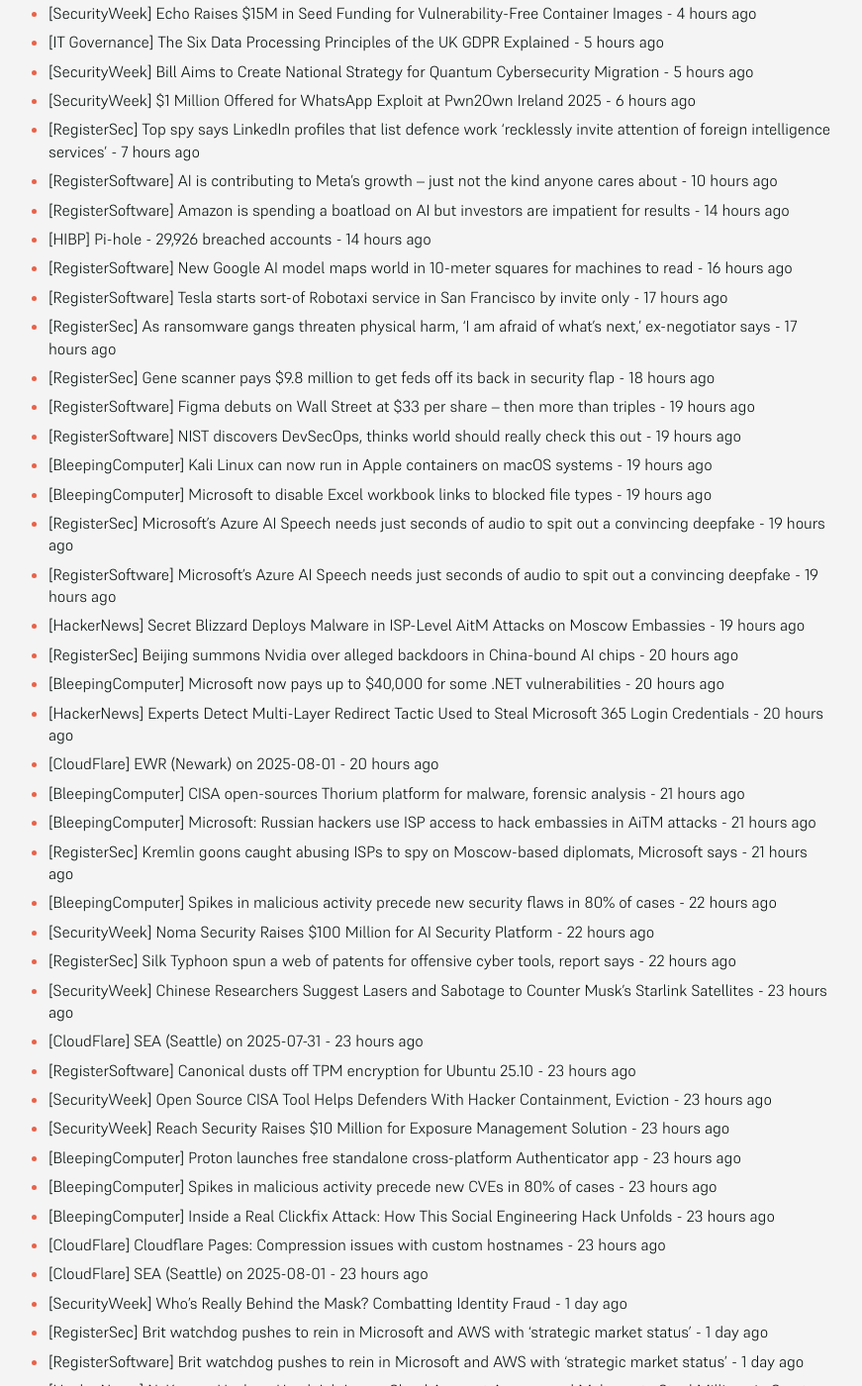
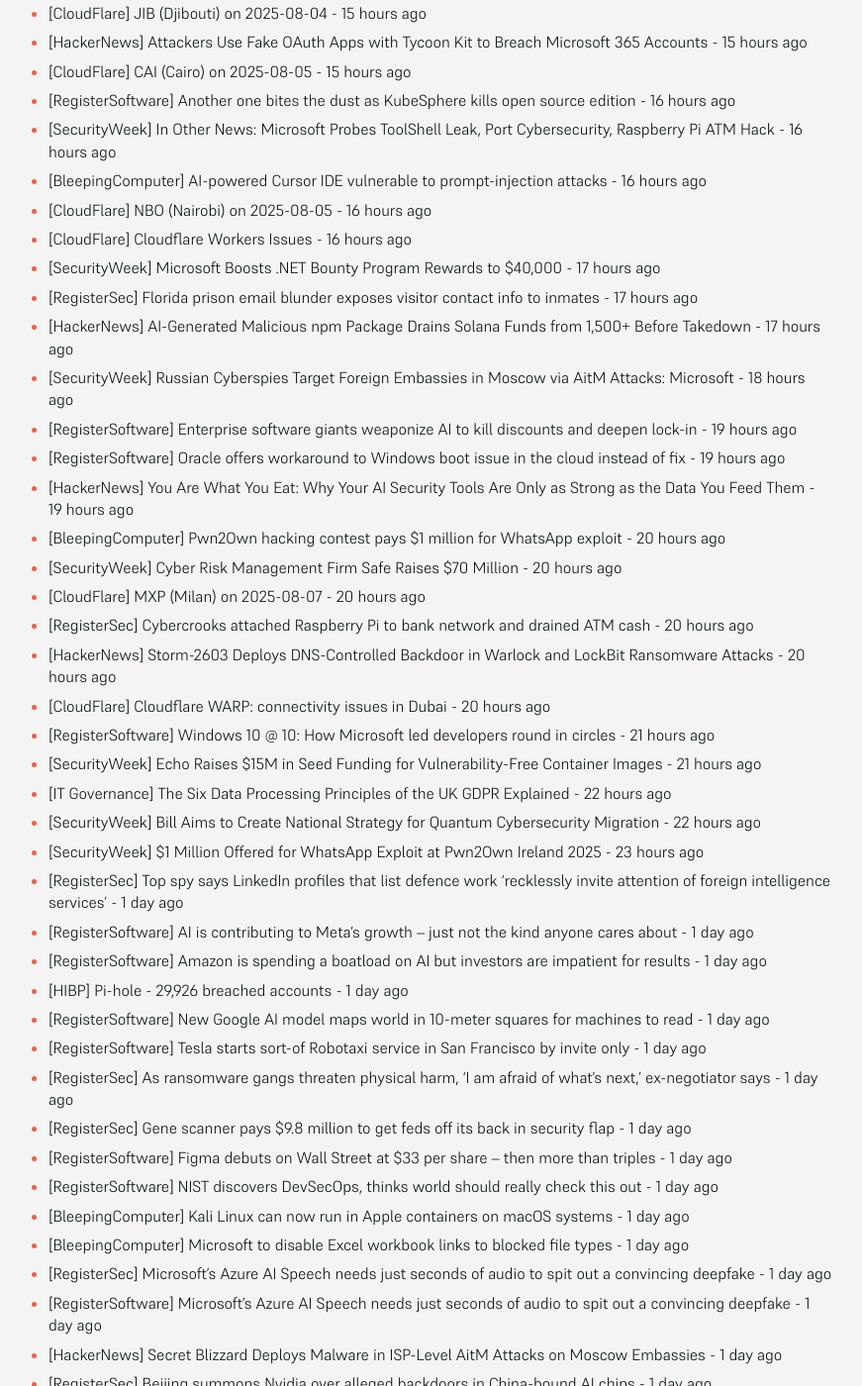
Before and after one commit to SecOpsNews/news, a Jekyll site: the page built from index.md, in a window 1280 px wide and 1400 px high, scrolled down 751 px. Shown: the whole window at 99% size, without its empty margins (215-1086 px from the left). Built offline with Jekyll 4.4.1, drawn with Linux system fonts in a browser that asks for light colours; some of the changed text lies outside the part shown.

Commit message:
New Feed

```diff
--- a/index.md
+++ b/index.md
@@ -9,59 +9,81 @@ description: Latest Updates
 
 <!-- SecOps start -->
 
-- [SecurityWeek] Microsoft Boosts .NET Bounty Program Rewards to $40,000 - 50 minutes ago
-- [RegisterSec] Florida prison email blunder exposes visitor contact info to inmates - 50 minutes ago
-- [HackerNews] AI-Generated Malicious npm Package Drains Solana Funds from 1,500+ Before Takedown - 50 minutes ago
-- [SecurityWeek] Russian Cyberspies Target Foreign Embassies in Moscow via AitM Attacks: Microsoft - 1 hour ago
-- [RegisterSoftware] Enterprise software giants weaponize AI to kill discounts and deepen lock-in - 2 hours ago
-- [RegisterSoftware] Oracle offers workaround to Windows boot issue in the cloud instead of fix - 2 hours ago
-- [HackerNews] You Are What You Eat: Why Your AI Security Tools Are Only as Strong as the Data You Feed Them - 2 hours ago
-- [BleepingComputer] Pwn2Own hacking contest pays $1 million for WhatsApp exploit - 3 hours ago
-- [SecurityWeek] Cyber Risk Management Firm Safe Raises $70 Million - 3 hours ago
-- [CloudFlare] MXP (Milan) on 2025-08-07 - 3 hours ago
-- [RegisterSec] Cybercrooks attached Raspberry Pi to bank network and drained ATM cash - 3 hours ago
-- [HackerNews] Storm-2603 Deploys DNS-Controlled Backdoor in Warlock and LockBit Ransomware Attacks - 3 hours ago
-- [CloudFlare] Cloudflare WARP: connectivity issues in Dubai - 3 hours ago
-- [RegisterSoftware] Windows 10 @ 10: How Microsoft led developers round in circles - 4 hours ago
-- [SecurityWeek] Echo Raises $15M in Seed Funding for Vulnerability-Free Container Images - 4 hours ago
-- [IT Governance] The Six Data Processing Principles of the UK GDPR Explained - 5 hours ago
-- [SecurityWeek] Bill Aims to Create National Strategy for Quantum Cybersecurity Migration - 5 hours ago
-- [SecurityWeek] $1 Million Offered for WhatsApp Exploit at Pwn2Own Ireland 2025 - 6 hours ago
-- [RegisterSec] Top spy says LinkedIn profiles that list defence work 'recklessly invite attention of foreign intelligence services' - 7 hours ago
-- [RegisterSoftware] AI is contributing to Meta’s growth – just not the kind anyone cares about - 10 hours ago
-- [RegisterSoftware] Amazon is spending a boatload on AI but investors are impatient for results - 14 hours ago
-- [HIBP] Pi-hole - 29,926 breached accounts - 14 hours ago
-- [RegisterSoftware] New Google AI model maps world in 10-meter squares for machines to read - 16 hours ago
-- [RegisterSoftware] Tesla starts sort-of Robotaxi service in San Francisco by invite only - 17 hours ago
-- [RegisterSec] As ransomware gangs threaten physical harm, 'I am afraid of what's next,' ex-negotiator says - 17 hours ago
-- [RegisterSec] Gene scanner pays $9.8 million to get feds off its back in security flap - 18 hours ago
-- [RegisterSoftware] Figma debuts on Wall Street at $33 per share – then more than triples - 19 hours ago
-- [RegisterSoftware] NIST discovers DevSecOps, thinks world should really check this out - 19 hours ago
-- [BleepingComputer] Kali Linux can now run in Apple containers on macOS systems - 19 hours ago
-- [BleepingComputer] Microsoft to disable Excel workbook links to blocked file types - 19 hours ago
-- [RegisterSec] Microsoft's Azure AI Speech needs just seconds of audio to spit out a convincing deepfake - 19 hours ago
-- [RegisterSoftware] Microsoft's Azure AI Speech needs just seconds of audio to spit out a convincing deepfake - 19 hours ago
-- [HackerNews] Secret Blizzard Deploys Malware in ISP-Level AitM Attacks on Moscow Embassies - 19 hours ago
-- [RegisterSec] Beijing summons Nvidia over alleged backdoors in China-bound AI chips - 20 hours ago
-- [BleepingComputer] Microsoft now pays up to $40,000 for some .NET vulnerabilities - 20 hours ago
-- [HackerNews] Experts Detect Multi-Layer Redirect Tactic Used to Steal Microsoft 365 Login Credentials - 20 hours ago
-- [CloudFlare] EWR (Newark) on 2025-08-01 - 20 hours ago
-- [BleepingComputer] CISA open-sources Thorium platform for malware, forensic analysis - 21 hours ago
-- [BleepingComputer] Microsoft: Russian hackers use ISP access to hack embassies in AiTM attacks - 21 hours ago
-- [RegisterSec] Kremlin goons caught abusing ISPs to spy on Moscow-based diplomats, Microsoft says - 21 hours ago
-- [BleepingComputer] Spikes in malicious activity precede new security flaws in 80% of cases - 22 hours ago
-- [SecurityWeek] Noma Security Raises $100 Million for AI Security Platform - 22 hours ago
-- [RegisterSec] Silk Typhoon spun a web of patents for offensive cyber tools, report says - 22 hours ago
-- [SecurityWeek] Chinese Researchers Suggest Lasers and Sabotage to Counter Musk’s Starlink Satellites - 23 hours ago
-- [CloudFlare] SEA (Seattle) on 2025-07-31 - 23 hours ago
-- [RegisterSoftware] Canonical dusts off TPM encryption for Ubuntu 25.10 - 23 hours ago
-- [SecurityWeek] Open Source CISA Tool Helps Defenders With Hacker Containment, Eviction - 23 hours ago
-- [SecurityWeek] Reach Security Raises $10 Million for Exposure Management Solution - 23 hours ago
-- [BleepingComputer] Proton launches free standalone cross-platform Authenticator app - 23 hours ago
-- [BleepingComputer] Spikes in malicious activity precede new CVEs in 80% of cases - 23 hours ago
-- [BleepingComputer] Inside a Real Clickfix Attack: How This Social Engineering Hack Unfolds - 23 hours ago
-- [CloudFlare] Cloudflare Pages: Compression issues with custom hostnames - 23 hours ago
-- [CloudFlare] SEA (Seattle) on 2025-08-01 - 23 hours ago
+- [RegisterSoftware] Rampant emoji use suggests crypto-stealing NPM package was written by AI - 9 hours ago
+- [RegisterSoftware] OpenAI removes ChatGPT self-doxing option - 10 hours ago
+- [RegisterSec] OpenAI removes ChatGPT self-doxing option - 10 hours ago
+- [BleepingComputer] OpenAI may be testing a cheaper paid plan for ChatGPT - 10 hours ago
+- [RegisterSoftware] Gadget geeks aghast at guru's geriatric GPU - 11 hours ago
+- [RegisterSec] Tested: Microsoft Recall can still capture credit cards and passwords, a treasure trove for crooks - 11 hours ago
+- [RegisterSec] China says US spies exploited Microsoft Exchange zero-day to steal military info - 12 hours ago
+- [RegisterSec] Top spy says LinkedIn profiles that list defense work 'recklessly invite attention of foreign intelligence services' - 12 hours ago
+- [RegisterSoftware] Court upholds Epic win in Google Play Store antitrust battle - 12 hours ago
+- [BleepingComputer] SonicWall firewall devices hit in surge of Akira ransomware attacks - 13 hours ago
+- [HackerNews] Cursor AI Code Editor Fixed Flaw Allowing Attackers to Run Commands via Prompt Injection - 13 hours ago
+- [BleepingComputer] Pi-hole discloses data breach triggered by WordPress plugin flaw - 14 hours ago
+- [SecurityWeek] Gen Z in the Crosshairs: Cybercriminals Shift Focus to Young, Digital-Savvy Workers - 14 hours ago
+- [RegisterSoftware] Microsoft gives in to Chromebook bullies and drops Windows 11 SE - 14 hours ago
+- [CloudFlare] JIB (Djibouti) on 2025-08-04 - 15 hours ago
+- [HackerNews] Attackers Use Fake OAuth Apps with Tycoon Kit to Breach Microsoft 365 Accounts - 15 hours ago
+- [CloudFlare] CAI (Cairo) on 2025-08-05 - 15 hours ago
+- [RegisterSoftware] Another one bites the dust as KubeSphere kills open source edition - 16 hours ago
+- [SecurityWeek] In Other News: Microsoft Probes ToolShell Leak, Port Cybersecurity, Raspberry Pi ATM Hack - 16 hours ago
+- [BleepingComputer] AI-powered Cursor IDE vulnerable to prompt-injection attacks - 16 hours ago
+- [CloudFlare] NBO (Nairobi) on 2025-08-05 - 16 hours ago
+- [CloudFlare] Cloudflare Workers Issues - 16 hours ago
+- [SecurityWeek] Microsoft Boosts .NET Bounty Program Rewards to $40,000 - 17 hours ago
+- [RegisterSec] Florida prison email blunder exposes visitor contact info to inmates - 17 hours ago
+- [HackerNews] AI-Generated Malicious npm Package Drains Solana Funds from 1,500+ Before Takedown - 17 hours ago
+- [SecurityWeek] Russian Cyberspies Target Foreign Embassies in Moscow via AitM Attacks: Microsoft - 18 hours ago
+- [RegisterSoftware] Enterprise software giants weaponize AI to kill discounts and deepen lock-in - 19 hours ago
+- [RegisterSoftware] Oracle offers workaround to Windows boot issue in the cloud instead of fix - 19 hours ago
+- [HackerNews] You Are What You Eat: Why Your AI Security Tools Are Only as Strong as the Data You Feed Them - 19 hours ago
+- [BleepingComputer] Pwn2Own hacking contest pays $1 million for WhatsApp exploit - 20 hours ago
+- [SecurityWeek] Cyber Risk Management Firm Safe Raises $70 Million - 20 hours ago
+- [CloudFlare] MXP (Milan) on 2025-08-07 - 20 hours ago
+- [RegisterSec] Cybercrooks attached Raspberry Pi to bank network and drained ATM cash - 20 hours ago
+- [HackerNews] Storm-2603 Deploys DNS-Controlled Backdoor in Warlock and LockBit Ransomware Attacks - 20 hours ago
+- [CloudFlare] Cloudflare WARP: connectivity issues in Dubai - 20 hours ago
+- [RegisterSoftware] Windows 10 @ 10: How Microsoft led developers round in circles - 21 hours ago
+- [SecurityWeek] Echo Raises $15M in Seed Funding for Vulnerability-Free Container Images - 21 hours ago
+- [IT Governance] The Six Data Processing Principles of the UK GDPR Explained - 22 hours ago
+- [SecurityWeek] Bill Aims to Create National Strategy for Quantum Cybersecurity Migration - 22 hours ago
+- [SecurityWeek] $1 Million Offered for WhatsApp Exploit at Pwn2Own Ireland 2025 - 23 hours ago
+- [RegisterSec] Top spy says LinkedIn profiles that list defence work 'recklessly invite attention of foreign intelligence services' - 1 day ago
+- [RegisterSoftware] AI is contributing to Meta’s growth – just not the kind anyone cares about - 1 day ago
+- [RegisterSoftware] Amazon is spending a boatload on AI but investors are impatient for results - 1 day ago
+- [HIBP] Pi-hole - 29,926 breached accounts - 1 day ago
+- [RegisterSoftware] New Google AI model maps world in 10-meter squares for machines to read - 1 day ago
+- [RegisterSoftware] Tesla starts sort-of Robotaxi service in San Francisco by invite only - 1 day ago
+- [RegisterSec] As ransomware gangs threaten physical harm, 'I am afraid of what's next,' ex-negotiator says - 1 day ago
+- [RegisterSec] Gene scanner pays $9.8 million to get feds off its back in security flap - 1 day ago
+- [RegisterSoftware] Figma debuts on Wall Street at $33 per share – then more than triples - 1 day ago
+- [RegisterSoftware] NIST discovers DevSecOps, thinks world should really check this out - 1 day ago
+- [BleepingComputer] Kali Linux can now run in Apple containers on macOS systems - 1 day ago
+- [BleepingComputer] Microsoft to disable Excel workbook links to blocked file types - 1 day ago
+- [RegisterSec] Microsoft's Azure AI Speech needs just seconds of audio to spit out a convincing deepfake - 1 day ago
+- [RegisterSoftware] Microsoft's Azure AI Speech needs just seconds of audio to spit out a convincing deepfake - 1 day ago
+- [HackerNews] Secret Blizzard Deploys Malware in ISP-Level AitM Attacks on Moscow Embassies - 1 day ago
+- [RegisterSec] Beijing summons Nvidia over alleged backdoors in China-bound AI chips - 1 day ago
+- [BleepingComputer] Microsoft now pays up to $40,000 for some .NET vulnerabilities - 1 day ago
+- [HackerNews] Experts Detect Multi-Layer Redirect Tactic Used to Steal Microsoft 365 Login Credentials - 1 day ago
+- [CloudFlare] EWR (Newark) on 2025-08-01 - 1 day ago
+- [BleepingComputer] CISA open-sources Thorium platform for malware, forensic analysis - 1 day ago
+- [BleepingComputer] Microsoft: Russian hackers use ISP access to hack embassies in AiTM attacks - 1 day ago
+- [RegisterSec] Kremlin goons caught abusing ISPs to spy on Moscow-based diplomats, Microsoft says - 1 day ago
+- [BleepingComputer] Spikes in malicious activity precede new security flaws in 80% of cases - 1 day ago
+- [SecurityWeek] Noma Security Raises $100 Million for AI Security Platform - 1 day ago
+- [RegisterSec] Silk Typhoon spun a web of patents for offensive cyber tools, report says - 1 day ago
+- [SecurityWeek] Chinese Researchers Suggest Lasers and Sabotage to Counter Musk’s Starlink Satellites - 1 day ago
+- [CloudFlare] SEA (Seattle) on 2025-07-31 - 1 day ago
+- [RegisterSoftware] Canonical dusts off TPM encryption for Ubuntu 25.10 - 1 day ago
+- [SecurityWeek] Open Source CISA Tool Helps Defenders With Hacker Containment, Eviction - 1 day ago
+- [SecurityWeek] Reach Security Raises $10 Million for Exposure Management Solution - 1 day ago
+- [BleepingComputer] Proton launches free standalone cross-platform Authenticator app - 1 day ago
+- [BleepingComputer] Spikes in malicious activity precede new CVEs in 80% of cases - 1 day ago
+- [BleepingComputer] Inside a Real Clickfix Attack: How This Social Engineering Hack Unfolds - 1 day ago
+- [CloudFlare] Cloudflare Pages: Compression issues with custom hostnames - 1 day ago
+- [CloudFlare] SEA (Seattle) on 2025-08-01 - 1 day ago
 - [SecurityWeek] Who’s Really Behind the Mask? Combatting Identity Fraud - 1 day ago
 - [RegisterSec] Brit watchdog pushes to rein in Microsoft and AWS with 'strategic market status' - 1 day ago
 - [RegisterSoftware] Brit watchdog pushes to rein in Microsoft and AWS with 'strategic market status' - 1 day ago
@@ -85,59 +107,8 @@ description: Latest Updates
 - [RegisterSec] Banning VPNs to protect kids? Good luck with that - 1 day ago
 - [CloudFlare] Elevated errors and latency in Singapore region - 1 day ago
 - [HackerNews] Hackers Exploit Critical WordPress Theme Flaw to Hijack Sites via Remote Plugin Install - 1 day ago
-- [RegisterSec] Internet exchange points are ignored, vulnerable, and absent from infrastructure protection plans - 1 day ago
-- [CloudFlare] Elevated number of 5xx errors in Denver - 1 day ago
-- [RegisterSoftware] Qualcomm working on datacenter CPU and in ‘advanced discussions’ with hyperscaler - 1 day ago
-- [RegisterSec] Lethal Cambodia-Thailand border clash linked to cyber-scam slave camps - 1 day ago
-- [RegisterSoftware] Alibaba admits Qwen3's hybrid-thinking mode was dumb - 1 day ago
-- [RegisterSoftware] Trump officials float plan for Americans to share their medical data more freely - 1 day ago
-- [RegisterSec] The TSA likes facial recognition at airports. Passengers and politicians, not so much - 1 day ago
-- [RegisterSoftware] Microsoft hails cloud and AI revenue for boffo earnings - 1 day ago
-- [Slack] Incident: Trouble Loading or Connecting to Slack - 1 day ago
-- [GrahamCluley] Smashing Security podcast #428: Red flags, leaked chats, and a final farewell - 1 day ago
-- [CloudFlare] KUL (Kuala Lumpur) on 2025-07-30 - 1 day ago
-- [BleepingComputer] ShinyHunters behind Salesforce data theft attacks at Qantas, Allianz Life, and LVMH - 1 day ago
-- [SecurityWeek] Senate Committee Advances Trump Nominee to Lead CISA - 1 day ago
-- [RegisterSoftware] Zuck tries to justify AI splurge with talk of 'superintelligence' for all - 1 day ago
-- [BleepingComputer] Hackers target Python devs in phishing attacks using fake PyPI site - 1 day ago
-- [BrianKrebs] Scammers Unleash Flood of Slick Online Gaming Sites - 1 day ago
-- [HackerNews] Hackers Use Facebook Ads to Spread JSCEAL Malware via Fake Cryptocurrency Trading Apps - 1 day ago
-- [RegisterSec] Enterprises neglect AI security – and attackers have noticed - 1 day ago
-- [BleepingComputer] SafePay ransomware threatens to leak 3.5TB of Ingram Micro data - 1 day ago
-- [RegisterSoftware] Enterprises neglect AI security – and attackers have noticed - 1 day ago
-- [BleepingComputer] Hackers actively exploit critical RCE in WordPress Alone theme - 1 day ago
-- [CloudFlare] Cloudflare API Issues - 1 day ago
-- [RegisterSec] Minnesota governor calls in the troops after St Paul cyberattack - 1 day ago
-- [RegisterSec] Users left scrambling for a plan B as Dropbox drops Dropbox Passwords - 1 day ago
-- [CloudFlare] DFW (Dallas) on 2025-07-30 - 1 day ago
-- [CloudFlare] JNB (Johannesburg) on 2025-08-01 - 1 day ago
-- [BleepingComputer] Hackers plant 4G Raspberry Pi on bank network in failed ATM heist - 1 day ago
-- [CloudFlare] CLE (Cleveland) on 2025-07-31 - 1 day ago
-- [CloudFlare] KGL (Kigali) on 2025-08-01 - 1 day ago
-- [HackerNews] FunkSec Ransomware Decryptor Released Free to Public After Group Goes Dormant - 1 day ago
-- [RegisterSoftware] Zed code editor hears your prayers, rolls out AI-free mode - 1 day ago
-- [BleepingComputer] Apple patches security flaw exploited in Chrome zero-day attacks - 1 day ago
-- [CloudFlare] LUN (Lusaka) on 2025-08-01 - 1 day ago
-- [RegisterSoftware] Italy says Meta may be violating law with AI in WhatsApp - 1 day ago
-- [CloudFlare] MPM (Maputo) on 2025-08-01 - 1 day ago
-- [CloudFlare] LAD (Luanda) on 2025-08-01 - 1 day ago
-- [RegisterSec] Palo Alto Networks inks $25b deal to buy identity-security shop CyberArk - 1 day ago
-- [RegisterSoftware] Palo Alto Networks inks $25b deal to buy identity-security shop CyberArk - 1 day ago
-- [BleepingComputer] New Lenovo UEFI firmware updates fix Secure Boot bypass flaws - 1 day ago
-- [CloudFlare] CPT (Cape Town) on 2025-08-04 - 1 day ago
-- [CloudFlare] MXP (Milan) on 2025-08-05 - 1 day ago
-- [SecurityWeek] BlinkOps Raises $50 Million for Agentic Security Automation Platform - 1 day ago
-- [CloudFlare] EBB (Kampala) on 2025-08-04 - 1 day ago
-- [RegisterSoftware] Edge case: Opera claims Microsoft still playing dirty with defaults - 1 day ago
-- [CloudFlare] DAR (Dar es Salaam) on 2025-08-04 - 1 day ago
-- [SecurityWeek] Scattered Spider Activity Drops Following Arrests, but Others Adopting Group’s Tactics - 2 days ago
-- [SecurityWeek] Legion Emerges From Stealth With $38 Million in Funding - 2 days ago
-- [CloudFlare] MBA (Mombasa) on 2025-08-04 - 2 days ago
-- [HackerNews] Critical Dahua Camera Flaws Enable Remote Hijack via ONVIF and File Upload Exploits - 2 days ago
-- [RegisterSec] Ransomware gang sets deadline to leak 3.5 TB of Ingram Micro data - 2 days ago
-- [SecurityWeek] Palo Alto Networks to Acquire CyberArk for $25 Billion - 2 days ago
-- [BleepingComputer] AI Cuts vCISO Workload by 68% as Demand Skyrockets, New Report Finds - 2 days ago
-- [CloudFlare] DFW (Dallas) on 2025-07-31 - 2 days ago
+- [RegisterSec] Internet exchange points are ignored, vulnerable, and absent from infrastructure protection plans - 2 days ago
+- [CloudFlare] Elevated number of 5xx errors in Denver - 2 days ago
 - [DataBreaches] Russian-linked hackers appear to have launched a crippling cyberattack on Western New Mexico University - 3 months ago
 - [DataBreaches] SK Telecom vows to take full responsibility for damage from recent data leak - 3 months ago
 - [HackerNews] Storm-1977 Hits Education Clouds with AzureChecker, Deploys 200+ Crypto Mining Containers - 3 months ago
```
